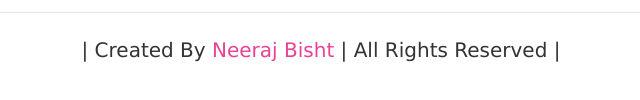
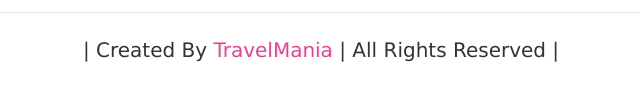
Before and after one commit to Rohan-Dwivedi/TravelMania.github.io, a plain HTML site: page index.html in a window 1280 px wide. Shown: the part 4690-4790 px from the top of the page, 319-959 px from the left. Drawn offline with Linux system fonts and the light colour scheme.

```diff
--- a/index.html
+++ b/index.html
@@ -419,7 +419,7 @@
 
     </div>
 
-    <div class="credit">| created by <span> Neeraj Bisht </span> | all rights reserved |</div>
+    <div class="credit">| created by <span> TravelMania </span> | all rights reserved |</div>
 
 </section>
 
```
